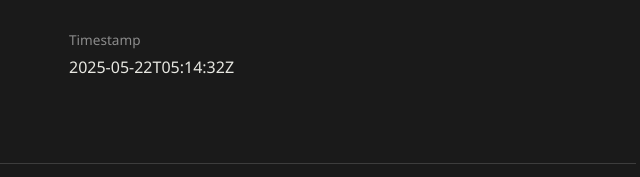
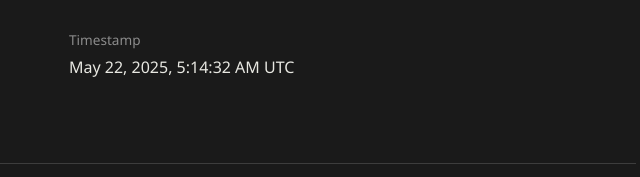
Before and after one commit to vyadh/build-report, a plain HTML site: page sonnet.html in a window 1280 px wide. Shown: the part 428-605 px from the top of the page, 563-1203 px from the left. Drawn offline with Linux system fonts and the light colour scheme.

Commit message:
Set timestamp in local format

```diff
--- a/sonnet.html
+++ b/sonnet.html
@@ -596,7 +596,12 @@
                 }
             }
             if (data.runner) document.getElementById('runner').textContent = data.runner;
-            if (data.timestamp) document.getElementById('timestamp').textContent = data.timestamp;
+
+            if (data.timestamp) {
+                const date = new Date(data.timestamp);
+                document.getElementById('timestamp').textContent = date.toLocaleString(undefined, { dateStyle: 'medium', timeStyle: 'long' });
+            }
+
             if (data.maturity) document.getElementById('project-maturity').textContent = data.maturity;
 
             // Update technology information
```
